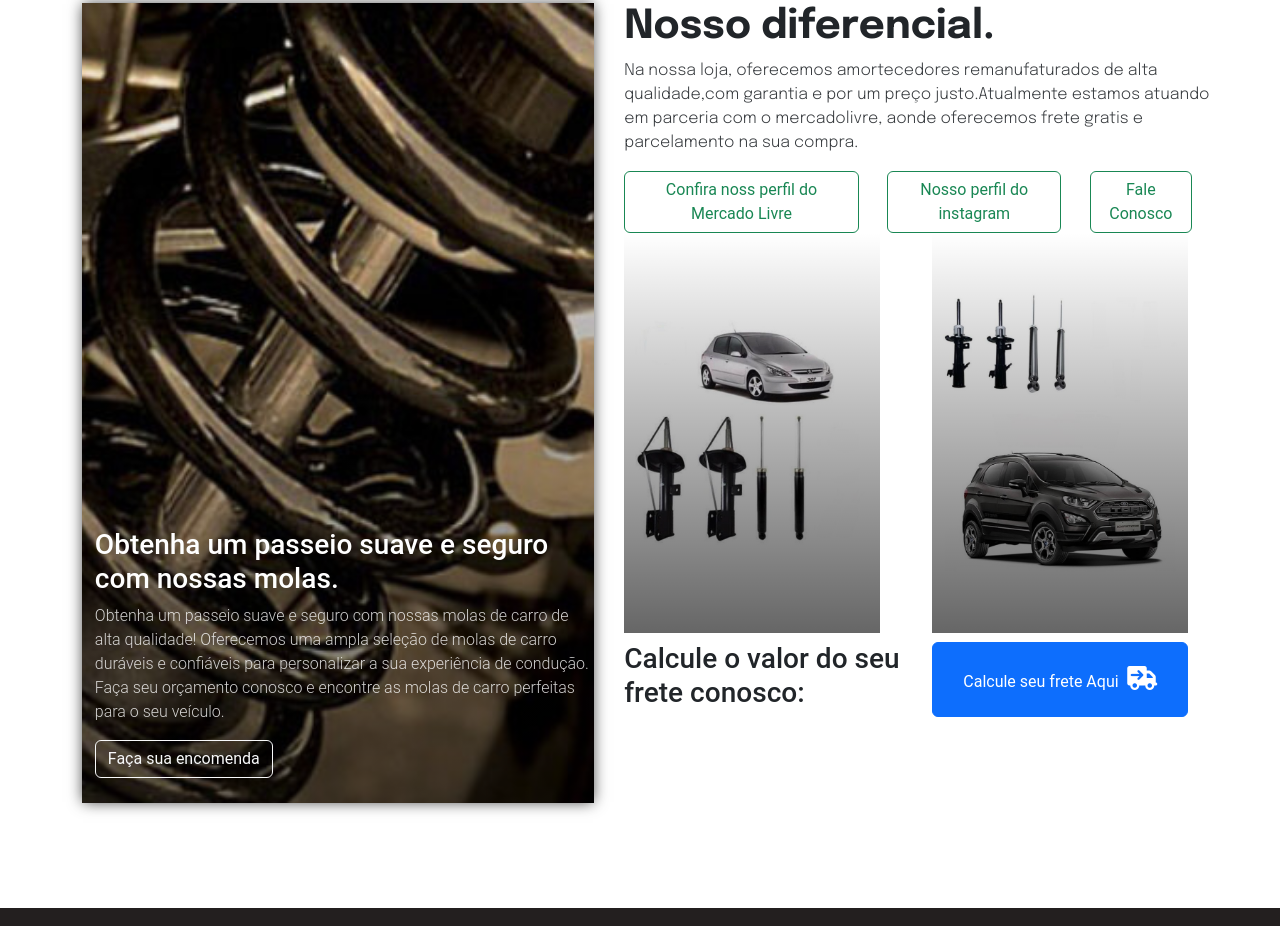
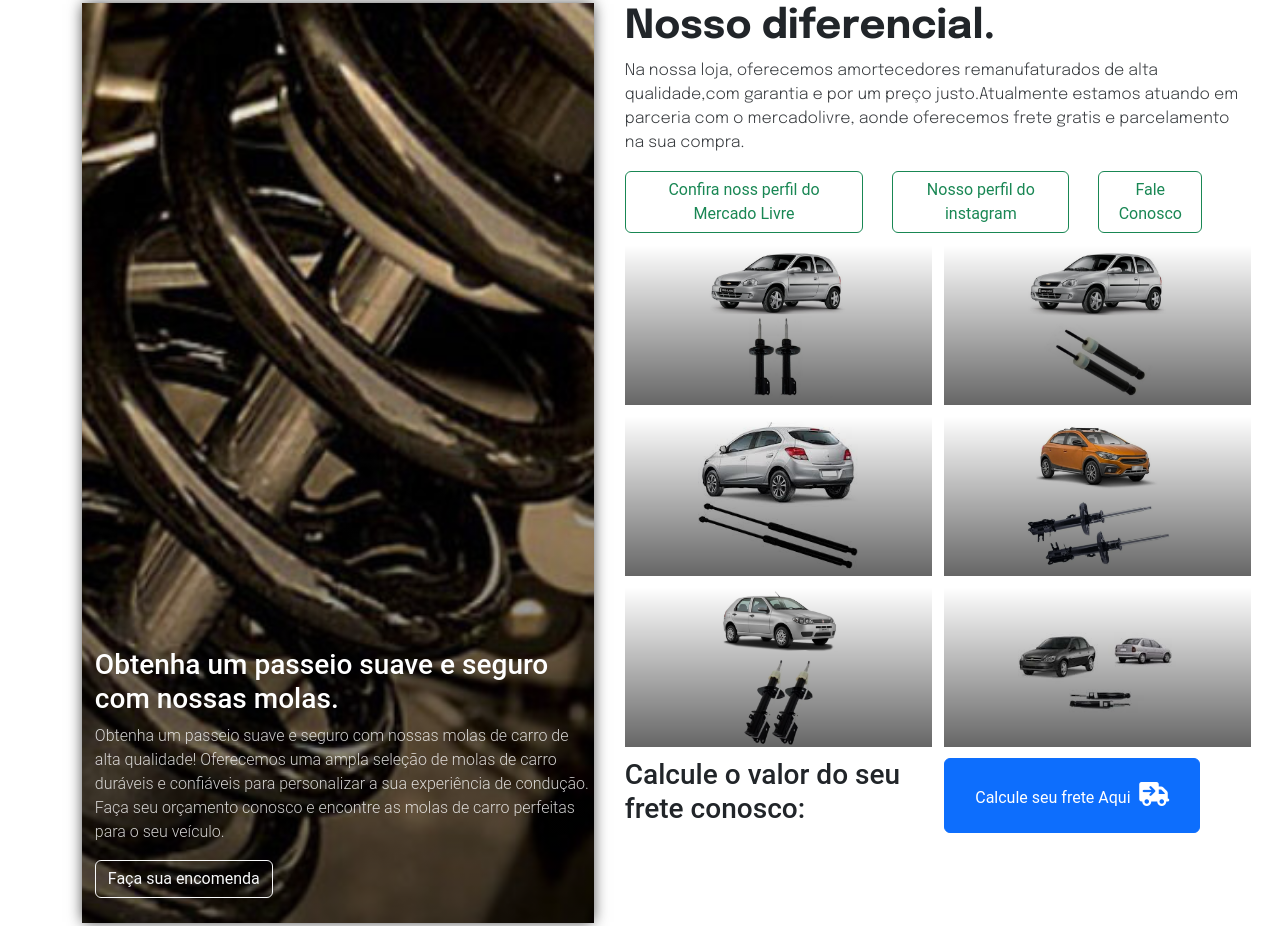
Before and after one commit to Marcos-Gregorio/C10KLP, a website: page index.html in a window 1280 px wide. Shown: the part 1623-2549 px from the top of the page. Drawn offline with nearby package versions, Linux system fonts and the light colour scheme.

Commit message:
C10K-attWorkImg2.0

```diff
--- a/index.html
+++ b/index.html
@@ -142,14 +142,44 @@
 
                     <div class="work-imgs">
 
-                        <a  href="https://produto.mercadolivre.com.br/MLB-3271926021-par-de-amortecedores-renault-duster-_JM">
+                        <!-- Corsa D -->
+                        <a  href="https://produto.mercadolivre.com.br/MLB-3381828384-par-de-amortecedores-dianteiro-corsa-_JM">
                              <div class="work-img-1">
                             <!-- Img aqui -->
                         </div></a>
 
-                        <a href="https://produto.mercadolivre.com.br/MLB-3375335888-par-de-armortecedores-dianteiro-citroen-c3-_JM" ><div class="work-img-2">
+                        <!-- Corsa T -->
+                        <a href="https://produto.mercadolivre.com.br/MLB-3273079041-par-de-amortecedores-traseiro-corsa-_JM" >
+                        <div class="work-img-2">
                         <!-- Img aqui -->
-                         </div></a>
+                         </div>
+                        </a>
+
+                        <!-- Onix D-->
+                        <a href="https://produto.mercadolivre.com.br/MLB-3388397618-par-de-amortecedores-dianteiro-onix-_JM" >
+                            <div class="work-img-3">
+                            <!-- Img aqui -->
+                             </div>
+                        </a>
+                        <!-- Onix T-->
+                        <a href="https://produto.mercadolivre.com.br/MLB-3388973260-par-de-amortecedores-traseiro-onix-_JM" >
+                            <div class="work-img-4">
+                            <!-- Img aqui -->
+                             </div>
+                        </a>
+                        <!-- Pali F -->
+                        <a href="https://produto.mercadolivre.com.br/MLB-3375335888-par-de-armortecedores-dianteiro-citroen-c3-_JM" >
+                            <div class="work-img-5">
+                            <!-- Img aqui -->
+                             </div>
+                        </a>
+                         <!-- Palio T -->
+                        <a href="https://produto.mercadolivre.com.br/MLB-3273047257-par-de-amortecedores-traseiro-palio-fire-_JM" >
+                            <div class="work-img-6">
+                            <!-- Img aqui -->
+                             </div>
+                        </a>
+
 
                         <h3>Calcule o valor do seu frete conosco:</h3>
                         <!-- Button trigger modal -->
--- a/style.css
+++ b/style.css
@@ -26,7 +26,6 @@ body{
 .DivButtonWpp{
     position: fixed;
     width: 2.5vw;
-
     height: 2.5vw;
     text-align: center;
     background-color: rgb(64, 181, 64);
@@ -177,7 +176,7 @@ nav {
 
 /* Section One:Information */
 .section-one{
-    min-height: 100vh;
+    min-height: 120vh;
 }
 .container{
     display: grid;
@@ -189,7 +188,7 @@ nav {
 
     margin-right: 5%;
     grid-area:'LeftFull' ;
-    height: 100vh;
+    height: 115vh;
     width: 40vw;
     cursor: pointer;
     background:linear-gradient(rgba(0,0,0,0),rgba(0,0,0,0.6)), url('/img/SectionLeft.jpg') center/cover no-repeat;
@@ -241,6 +240,7 @@ nav {
     margin-bottom: 5%;
 }
 .work-imgs{
+  margin-top: 2%;
   display: grid;
   grid-template-columns: repeat(2,1fr);
   column-gap: 2%;
@@ -249,17 +249,33 @@ nav {
 }
 .work-img-1{
 
-    background: linear-gradient(rgba(0,0,0,0),rgba(0,0,0,0.6)),url('./img/SectionRigthWorkContente1.jpg')center/contain no-repeat;
-    height: 50vh;
-    width: 20vw;
+    background: linear-gradient(rgba(0,0,0,0),rgba(0,0,0,0.6)),url('/img/Cars/Corsa/CorsaD.jpg')center/contain no-repeat;
+    height: 20vh;
+    width: 24vw;
     transition: var(--transition);
 }
 .work-img-2{
-    height: 50vh;
-    width: 20vw;
-    background: linear-gradient(rgba(0,0,0,0),rgba(0,0,0,0.6)),url('./img/SectionRigthWorkContente2.jpg')center/contain no-repeat;
+    height: 20vh;
+    width: 24vw;
+    background: linear-gradient(rgba(0,0,0,0),rgba(0,0,0,0.6)),url('./img/Cars/Corsa/CorsaT.jpg')center/contain no-repeat;
 
     transition: var(--transition);
+}
+.work-img-3{
+     background: linear-gradient(rgba(0,0,0,0),rgba(0,0,0,0.6)),url('./img/Cars/Onix/AmortecedorT.jfif')center/contain no-repeat;
+}
+.work-img-4{
+    background: linear-gradient(rgba(0,0,0,0),rgba(0,0,0,0.6)),url('./img/Cars/Onix/onixF.webp')center/contain no-repeat;
+}
+.work-img-5{
+    background: linear-gradient(rgba(0,0,0,0),rgba(0,0,0,0.6)),url('./img/Cars/PalioF/02.jfif')center/contain no-repeat;
+}
+.work-img-6{
+    background: linear-gradient(rgba(0,0,0,0),rgba(0,0,0,0.6)),url('./img/Cars/PalioF/01.jfif')center/contain no-repeat;
+}
+.work-img-3,.work-img-4,.work-img-5,.work-img-6{
+    height: 20vh;
+    width: 24vw;
 }
 .work-imgs>h3{
     width: 100%;
```
Also changed, not shown: img/Cars/Corsa/CorsaD.jpg (added), img/Cars/Corsa/CorsaT.jpg (added), img/Cars/Onix/AmortecedorT.jfif (added), img/Cars/Onix/CorsaT.webp (added), img/Cars/Onix/onixF.webp (added), img/Cars/PalioF/01.jfif (added), img/Cars/PalioF/02.jfif (added). Lines whose indentation alone changed are shown as unchanged.
